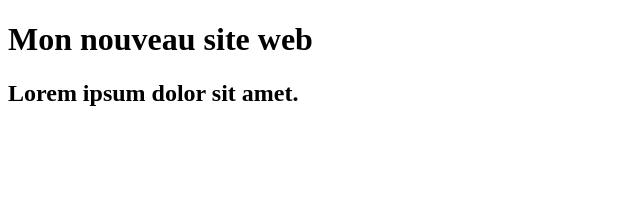
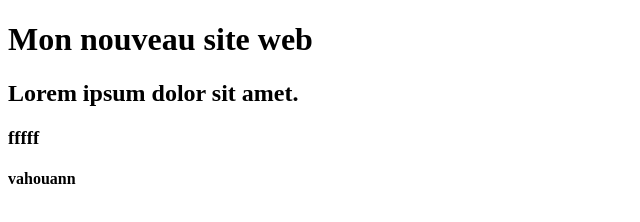
Before and after one commit to goba89/site-web, a plain HTML site: page index.html in a window 1280 px wide. Shown: the whole page, without its empty margins (0-640 px from the left). Drawn offline with Linux system fonts and the light colour scheme.

Commit message:
ajoiut h4

```diff
--- a/index.html
+++ b/index.html
@@ -8,6 +8,7 @@
 <body>
     <h1>Mon nouveau site web</h1>
     <h2>Lorem ipsum dolor sit amet.</h2>
-    <h3></h3>
+    <h3>fffff</h3>
+    <h4>vahouann</h4>
 </body>
 </html>
```
